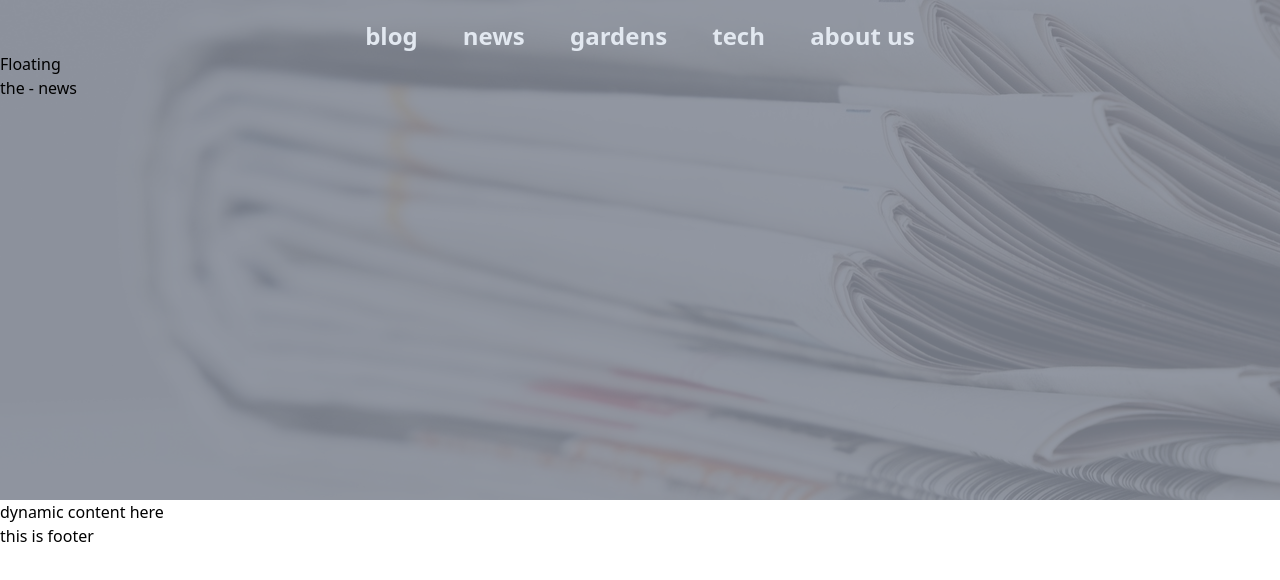
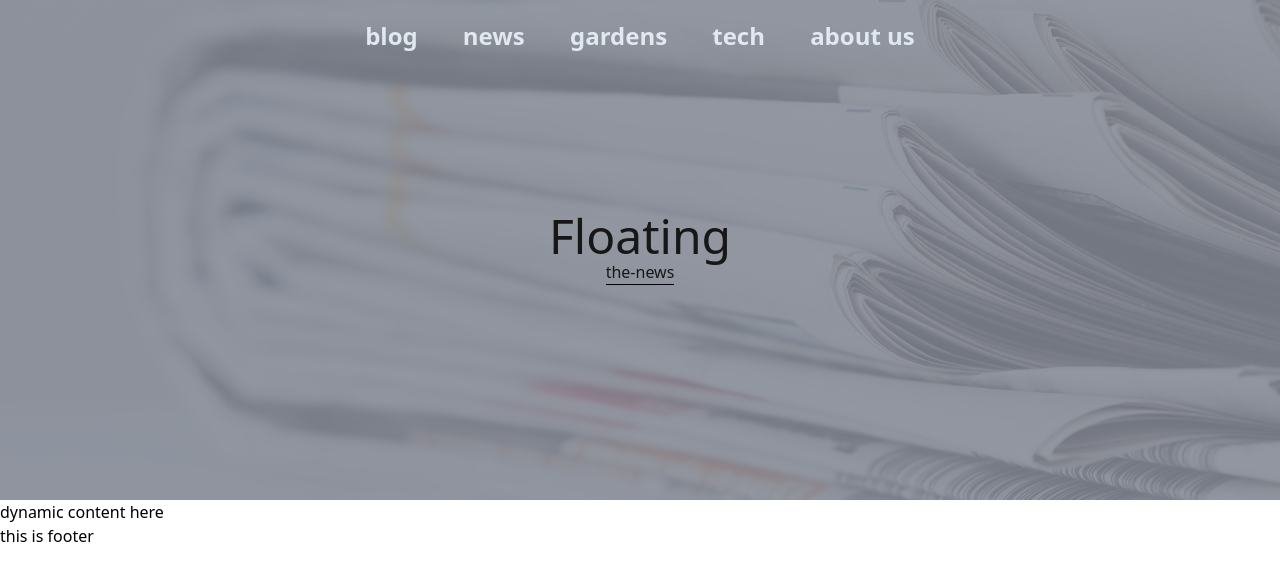
Before and after one commit to Viacheslav1998/floating, a Vue app: page / in a window 1280 px wide. Shown: the top 580 px of the page. Built offline with nearby package versions, Linux system fonts and the light colour scheme.

Commit message:
feat: header

```diff
--- a/src/components/Header.vue
+++ b/src/components/Header.vue
@@ -15,9 +15,13 @@
           </ul>
         </div>
       </div>
-      <div class="logo">
-        <h1>Floating</h1>
-        <p>the - news</p>
+      <div class="flex flex-col mt-40 cursor-pointer">
+        <div class="flex justify-center">
+          <h1 class="text-5xl text-neutral-900">Floating</h1>
+        </div>
+        <div class="flex justify-center">
+          <p class="text-neutral-900 border-b border-black">the-news</p>
+        </div>
       </div>
     </div>
   </div>
```
